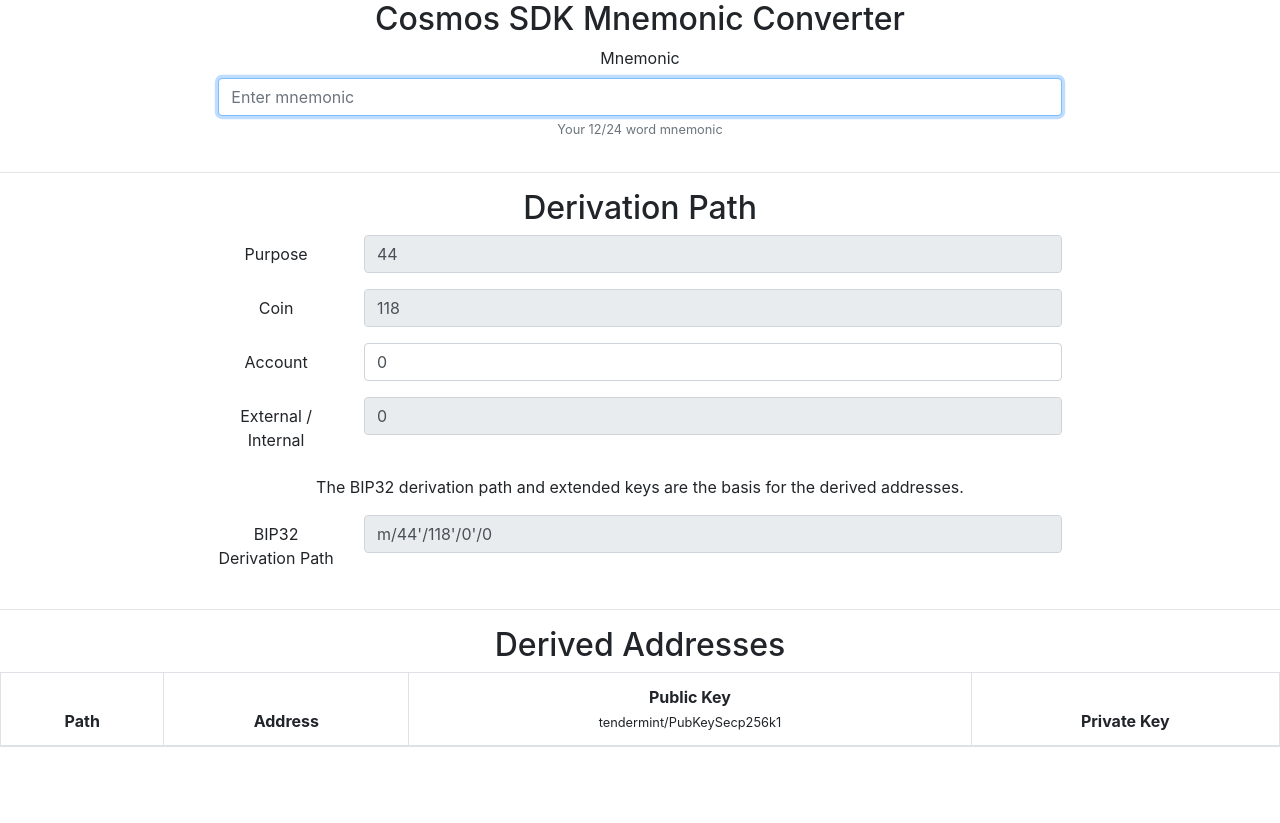
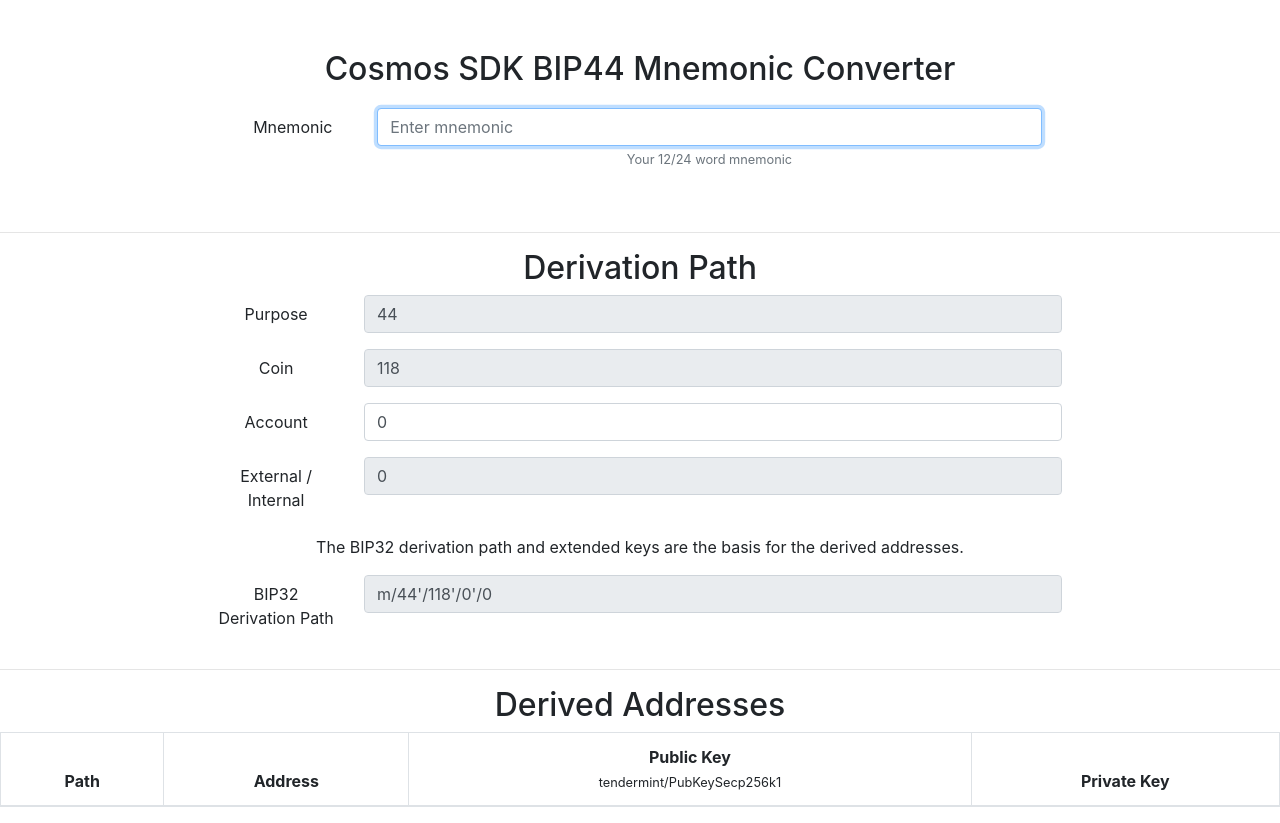
Before and after one commit to toschdev/cosmos-bip44, a React (Create React App) app: page / in a window 1280 px wide. Both pictures are taken after a click on the button "Get Started". Before the commit the page ends 800 px from the top, so only its background shows below. Built offline with nearby package versions, Linux system fonts and the light colour scheme.

Commit message:
Use hex instead of base64

```diff
--- a/src/Bip44.js
+++ b/src/Bip44.js
@@ -86,8 +86,8 @@ export default class ReactComponent extends React.Component {
             index: i,
             path: `m/44'/118'/${account}'/0/${i}`,
             keys: {
-                publicKey: Buffer.from(getPublicKeyFromMnemonic(mnemonic, account, i)).toString('base64'),
-                privateKey: Buffer.from(getPrivateKeyFromMnemonic(mnemonic, account, i)).toString('base64')
+                publicKey: Buffer.from(getPublicKeyFromMnemonic(mnemonic, account, i)).toString('hex'),
+                privateKey: Buffer.from(getPrivateKeyFromMnemonic(mnemonic, account, i)).toString('hex')
             },
             address: getAddressFromMnemonic(mnemonic, "cosmos", account, i)
         }
@@ -104,19 +104,23 @@ export default class ReactComponent extends React.Component {
             <div className="loading" style={{display: loading ? "block" : "none"}}>
                 <img src={loadingPic} className="loadingImg" alt="loading" />
             </div>
-    <Row>
+
+        <Row style={{padding: "30px"}}>
             <Col>
             </Col>
             <Col xs={8}>
 
-            <h2>Cosmos SDK Mnemonic Converter</h2>
+                <h2 style={{margin: "20px"}}>Cosmos SDK BIP44 Mnemonic Converter</h2>
                 <Form>
-                <Form.Group controlId="formMnemonic">
-                    <Form.Label>Mnemonic</Form.Label>
+                    <Form.Group as={Row} controlId="formMnemonic">
+                        <Form.Label column sm="2">Mnemonic</Form.Label>
+                        <Col sm="10">
                             <Form.Control type="text" name="mnemonic" value={mnemonic} placeholder="Enter mnemonic" onChange={handleInputChange} autoFocus />
                             <Form.Text className="text-muted">
                                 Your 12/24 word mnemonic
                             </Form.Text>
+                        </Col>
+
                     </Form.Group>
                 </Form>
 
@@ -342,27 +346,6 @@ function getAddressFromMnemonic (mnemonic, prefix, bip44account=0, bip44address=
 	return getAddressFromPublicKey(publicKey, prefix);
 }
 
-
-/**
- * Gets an account from a mnemonic
- *
- * @method getAccountFromMnemonic
- * @param {String} menmonic the given mnemonic
- * @param {String} bip44account the given account number point of BIP44
- * @param {String} address the given address point of BIP44
- * @return {String}
- */
-function getAccountFromMnemonic (mnemonic, prefix, bip44account=0, bip44address=0) {
-	const publicKey = getPublicKeyFromMnemonic(mnemonic, bip44account, bip44address);
-	const address  = getAddressFromPublicKey(publicKey, prefix);
-	return {
-		address,
-		bip44path: bip44path(bip44account, bip44address),
-		publicKey: Buffer.from(publicKey).toString("hex"),
-	};
-}
-
-
 function hash160(buffer) {
     const sha256Hash = createHash('sha256')
         .update(buffer)
```
Also changed, not shown: package.json (+8 -1 lines), 2 other files (tests, documents, lock files or other folders). Lines whose indentation alone changed are shown as unchanged.
